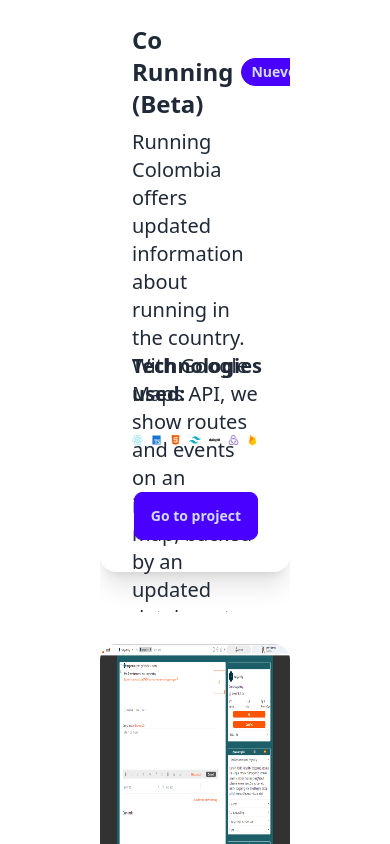
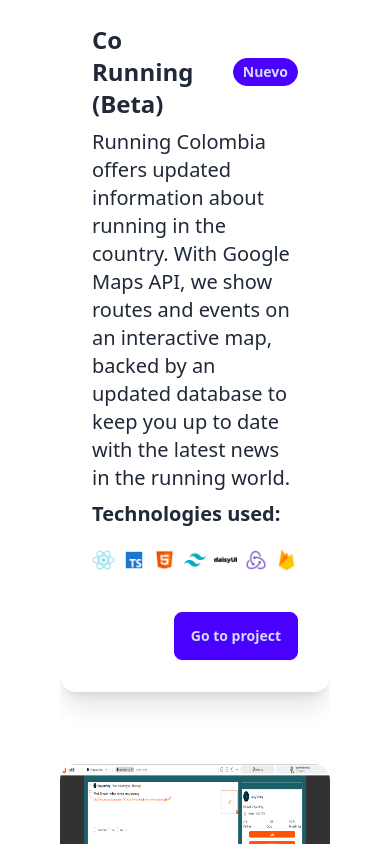
Before and after one commit to SantiagoMartinez99/PortfolioDavidMartinez, a React (Vite) app: page / in a window 390 px wide. Shown: the part 1500-2344 px from the top of the page. Built offline with nearby package versions, Linux system fonts and the light colour scheme.

Commit message:
fix mobile view on myprojects cards

```diff
--- a/src/components/MyProjects.tsx
+++ b/src/components/MyProjects.tsx
@@ -75,7 +75,7 @@ function MyProjects() {
         </span>
       </Reveal>
       <section className="flex flex-col px-5 py-16 items-center bg-base-100">
-        <div className="grid grid-cols-1 md:grid-cols-2 lg:grid-cols-3 gap-8 mx-20 ">
+        <div className="grid grid-cols-1 md:grid-cols-2 lg:grid-cols-3 gap-8 mx-10 md:mx-20 ">
           {currentProperties.map((project) => (
             <Reveal key={project.id}>
               <div className="card bg-base-100  transition ease-in-out delay-100 hover:scale-90 shadow-xl mb-10 ">
@@ -87,7 +87,7 @@ function MyProjects() {
                   />
                 </figure>
                 <div className="card-body">
-                  <h2 className="card-title text-2xl font-bold ">
+                  <h2 className="card-title text-2xl font-bold">
                     {project.name}
                     {project.id === 0 && (
                       <span className="indicator-item badge badge-primary  -top-0 -right-5 text-md h-7 ">
@@ -95,13 +95,13 @@ function MyProjects() {
                       </span>
                     )}
                   </h2>
-                  <p className="text-xl h-44 mb-10">
+                  <p className="text-xl md:h-60 ">
                     {currentLanguage === "en" ? project.descEng : project.desc}
                   </p>
                   <h4 className="text-xl font-bold">
                     {t("myProjects.technologies")}
                   </h4>
-                  <div className="flex gap-2">
+                  <div className="flex gap-2 justify-end">
                     {project.techUsed.map((techName) => {
                       const tech = dbTech.find(
                         (tech) => tech.name === techName
```
